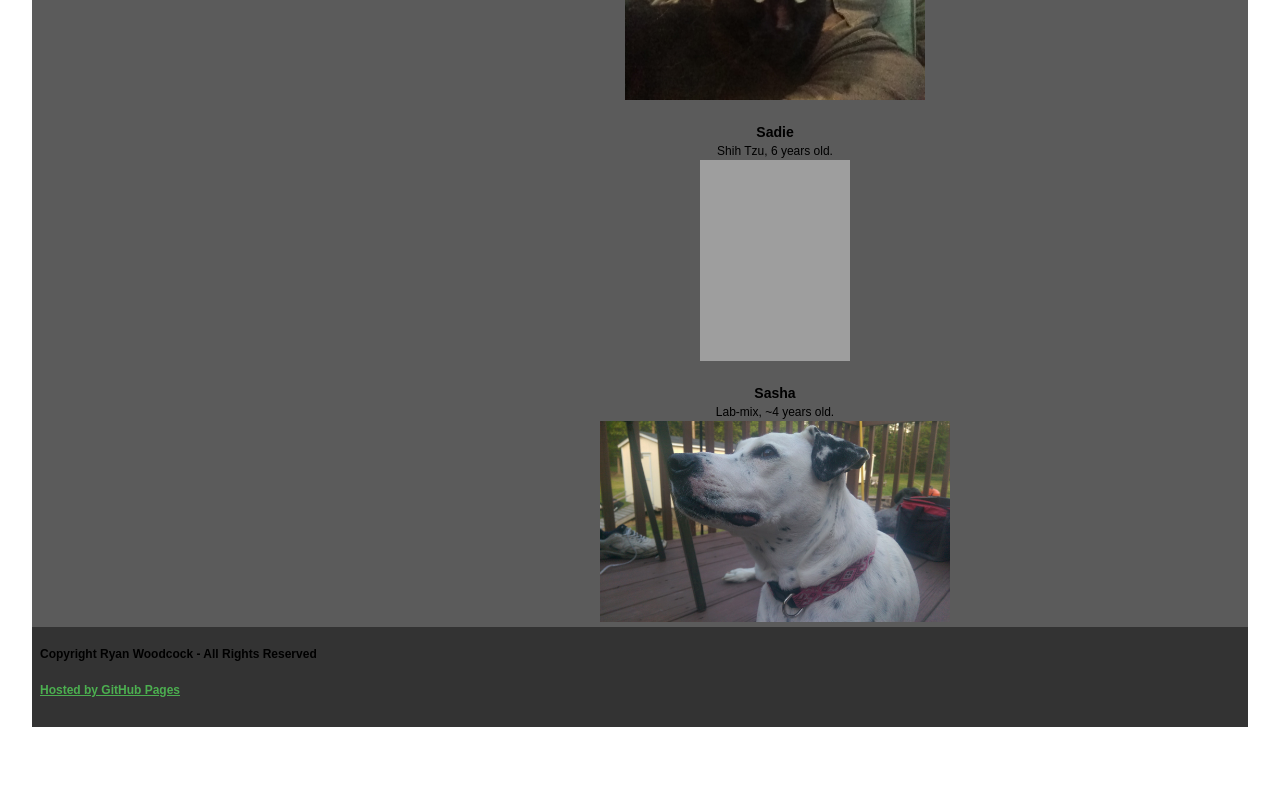
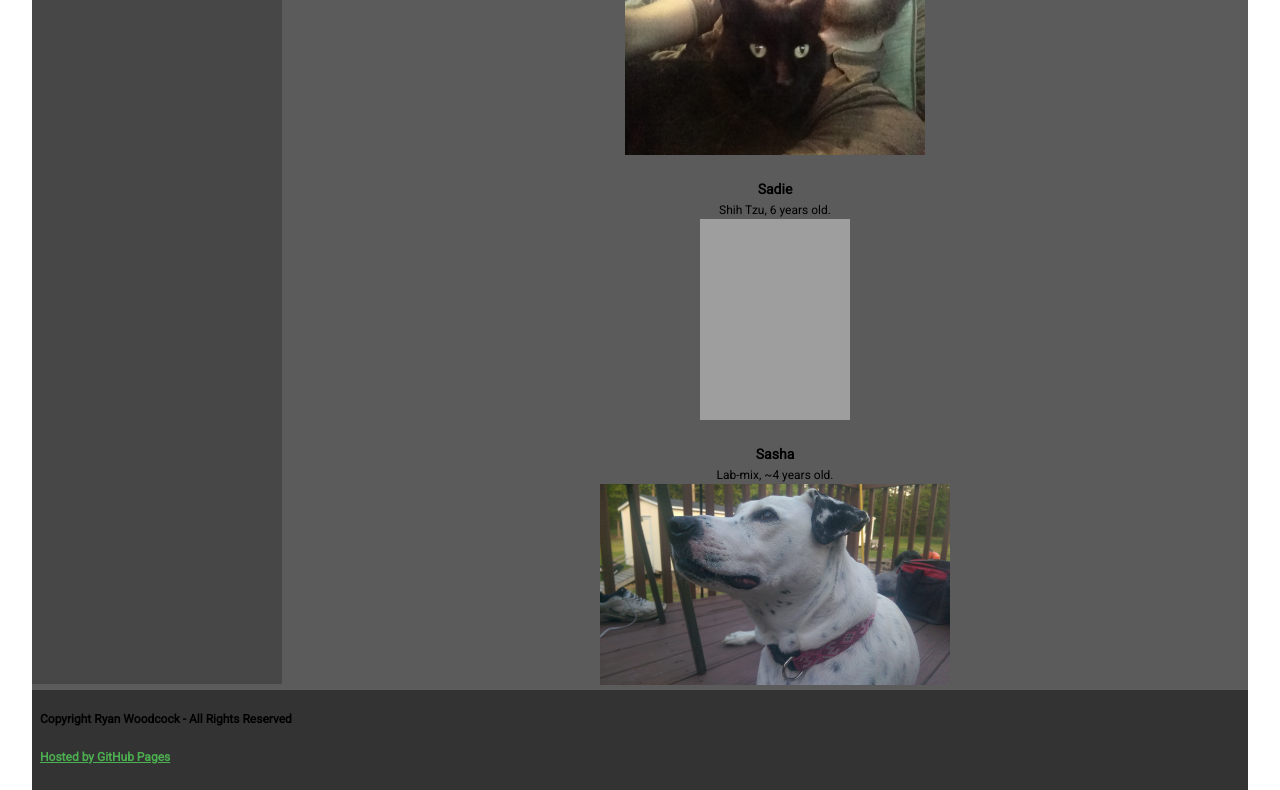
Before and after one commit to rwood8608/rwood8608.github.io, a plain HTML site: page AboutMe.html in a window 1280 px wide. Shown: the part 1237-2027 px from the top of the page. Before the commit the page ends 1964 px from the top, so only its background shows below. Drawn offline with Linux system fonts and the light colour scheme; grey boxes are pictures that could not be loaded.

Commit message:
Styleize

```diff
--- a/AboutMe.html
+++ b/AboutMe.html
@@ -3,7 +3,16 @@
 <head>
   <title>Hey look, a bio!</title>
   <link href="style.css" rel="stylesheet">
+  <link rel="stylesheet" type="text/css"
+      href="https://fonts.googleapis.com/css?family=Roboto">
 </head>
+
+<style>
+
+.left-sidebar {
+  height: 1725px;
+}
+</style>
 
 <body>
 
--- a/style.css
+++ b/style.css
@@ -55,6 +55,10 @@ body {
 	width: 100%;
 	height: 100%;
 	background-image: url(Images/Background.jpg);
+}
+
+p {
+	margin-top: 2px;
 }
 
 sup {
@@ -201,6 +205,7 @@ a:visited{
 	height: auto !important;
 	height: 100%;
 	background: #5B5B5B;
+	font-family: 'Roboto', serif;
 }
 
 /* Header
@@ -208,9 +213,11 @@ a:visited{
 .header {
 	height: 150px;
 	background: #474747;
+	font-family: 'Roboto', serif;
 }
 .linkNavBar {
 	height: 46px;
+	font-family: 'Roboto', serif;
 }
 
 /* Middle
@@ -219,19 +226,24 @@ a:visited{
 	width: 100%;
 	padding: 0 0 100px;
 	position: relative;
+	font-family: 'Roboto', serif;
 }
 .middle:after {
 	display: table;
 	clear: both;
 	content: '';
+	font-family: 'Roboto', serif;
 }
 .container {
 	width: 100%;
 	float: left;
 	overflow: hidden;
+	font-family: 'Roboto', serif;
+	margin-top: 15px;
 }
 .content {
 	padding: 0 0 0 270px;
+	font-family: 'Roboto', serif;
 }
 
 
@@ -244,6 +256,7 @@ a:visited{
 	margin-left: -100%;
 	position: relative;
 	background: #474747;
+	font-family: 'Roboto', serif;
 }
 
 
@@ -256,4 +269,5 @@ a:visited{
 	background: #333;
 	position: relative;
 	text-indent: 8px;
+	font-family: 'Roboto', serif;
 }
```
